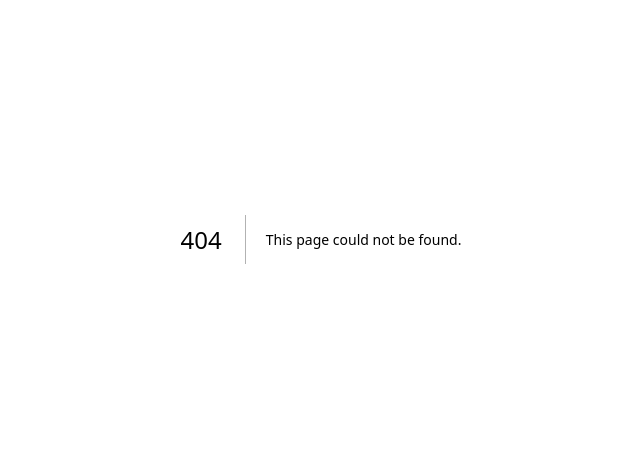
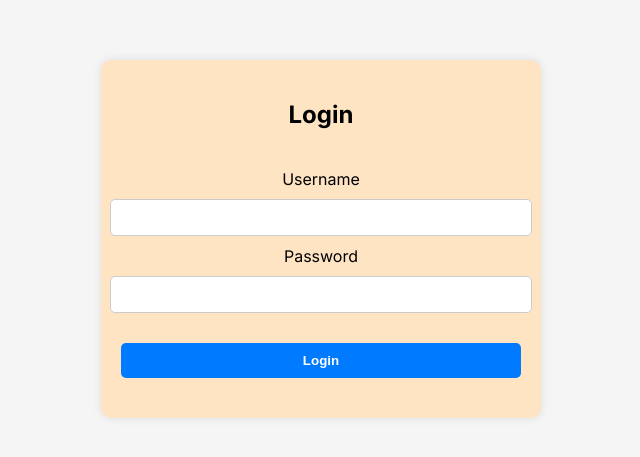
Before and after one commit to bukarinevg/chat-room, a Next.js app: page /login in a window 1280 px wide. Before the commit this address had no page. Shown: the part 161-618 px from the top of the page, without its empty margins (319-959 px from the left). Built offline with nearby package versions, Linux system fonts and the light colour scheme.

Commit message:
add page chat and login

```diff
--- a/package.json
+++ b/package.json
@@ -15,6 +15,7 @@
     "@mui/base": "^5.0.0-beta.40",
     "font-awesome": "^4.7.0",
     "next": "14.2.3",
+    "next-auth": "^4.24.7",
     "react": "^18",
     "react-dom": "^18",
     "sass": "^1.77.1"
--- /dev/null
+++ b/src/app/login/page.tsx
@@ -0,0 +1,10 @@
+import '@styles/login.scss';
+import LoginForm from '../ui/login-form';
+
+export default function Page() {
+    return (
+        <section className='login'>
+            <LoginForm />
+        </section>
+    );
+}
--- a/src/app/styles/chat-message.scss
+++ b/src/app/styles/chat-message.scss
@@ -15,10 +15,11 @@
     &__author{
         display: flex;
         align-items: center;
-        // border-right: gray 1px solid;
+        flex-direction: column;
         font-size: 0.8rem;
         color: #ccc;
         margin-right: 1rem;
+        justify-content: center;
 
         &__avatar{
             width: 1.5rem;
@@ -30,8 +31,9 @@
     }
 
     &__text{
+        // height: 100%;
         background: #f1f1f1;
-        padding: 0.5rem;
+        padding: 1rem;
         border-radius: 0.5rem;
         font-size: 1rem;
         word-break: break-word;
--- /dev/null
+++ b/src/app/styles/login-form.scss
@@ -0,0 +1,53 @@
+.login-form{
+    display: flex;
+    flex-direction: column;
+    align-items: center;
+    padding: 20px;
+    background-color: bisque;
+    border-radius: 10px;
+    box-shadow: 0 0 10px 0 rgba(0,0,0,0.1);
+
+    @media screen and (min-width: 768px){
+        width: 400px;
+
+    }
+
+    form{
+        width: 100%;
+        display: flex;
+        flex-direction: column;
+        align-items: center;
+        padding: 20px;
+        animation: slideIn 0.5s;
+    }
+
+    input{
+        width: 100%;
+        padding: 10px;
+        margin: 10px 0;
+        border: 1px solid #ccc;
+        border-radius: 5px;
+        transition: border-color 0.3s;
+
+        &:focus{
+            border-color: #007bff;
+        }
+    }
+
+    &__submit{
+        margin-top: 20px;
+        width: 100%;
+        padding: 10px;
+        border: none;
+        border-radius: 5px;
+        background-color: #007bff;
+        color: white;
+        font-weight: bold;
+        cursor: pointer;
+        transition: background-color 0.3s;
+
+        &:hover{
+            background-color: #0056b3;
+        }
+    }
+}
--- /dev/null
+++ b/src/app/styles/login.scss
@@ -0,0 +1,8 @@
+.login{
+    display: flex;
+    flex-direction: column;
+    justify-content: center;
+    align-items: center;
+    height: 100vh;
+    background-color: #f5f5f5;
+}
--- /dev/null
+++ b/src/app/ui/login-form.tsx
@@ -0,0 +1,20 @@
+'use client';
+
+import '@styles/login-form.scss';
+import Button from './button';
+
+export default function LoginForm() {
+    return (
+        <section className='login-form'>
+            <h2> Login </h2>
+            <form>
+                <label htmlFor='username'>Username</label>
+                <input type='text' id='username' name='username' />
+                <label htmlFor='password'>Password</label>
+                <input type='password' id='password' name='password' />
+                <Button className='login-form__submit' type='submit'>Login</Button>
+
+            </form>
+        </section>
+    );
+}
```
Also changed, not shown: src/app/styles/sidenav.scss (+8 -18 lines), src/app/ui/sidenav-menu.tsx (deleted, +0 -18 lines), src/app/ui/sidenav.tsx (+16 -17 lines), 2 other files (tests, documents, lock files or other folders).
